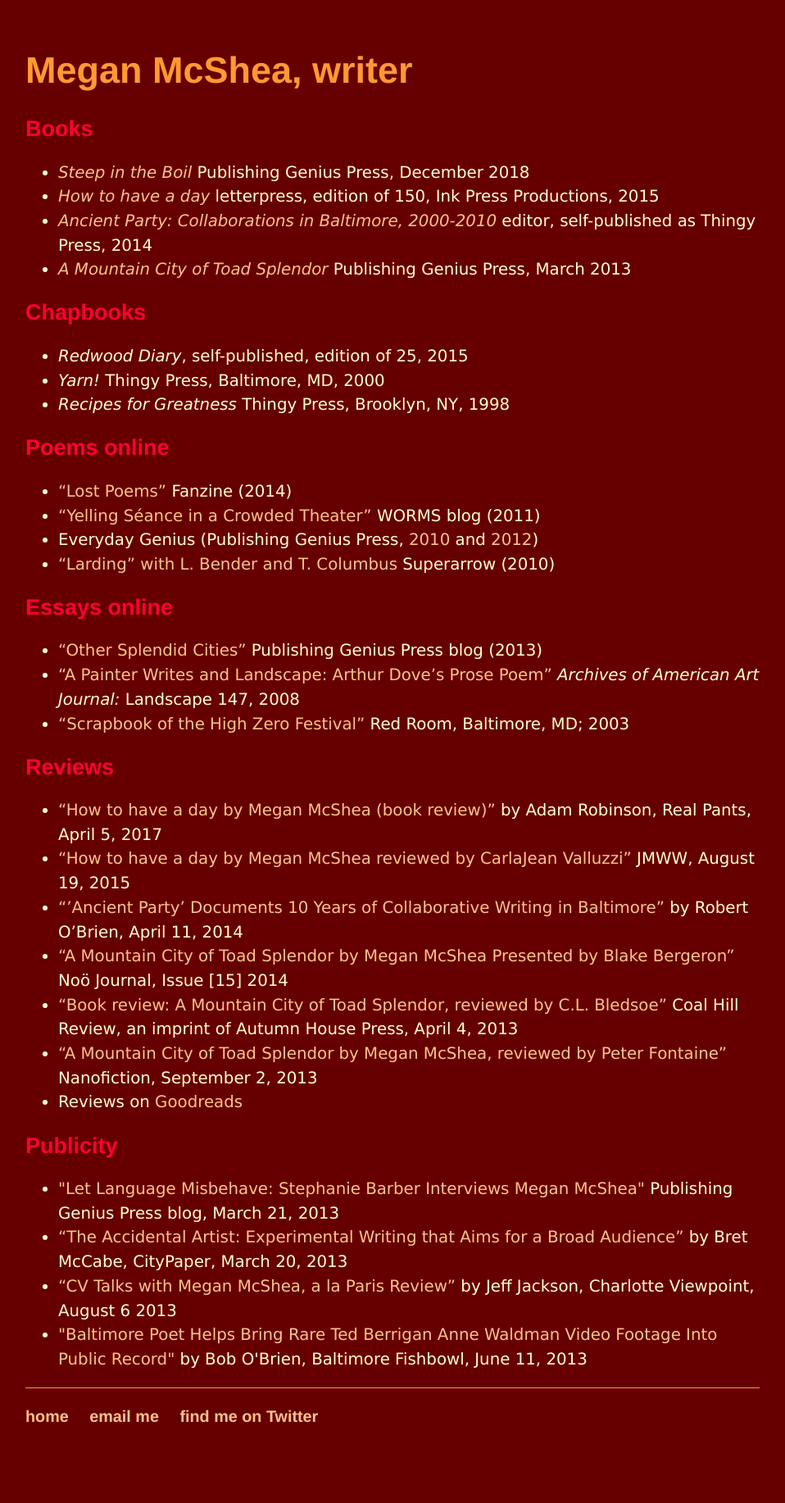
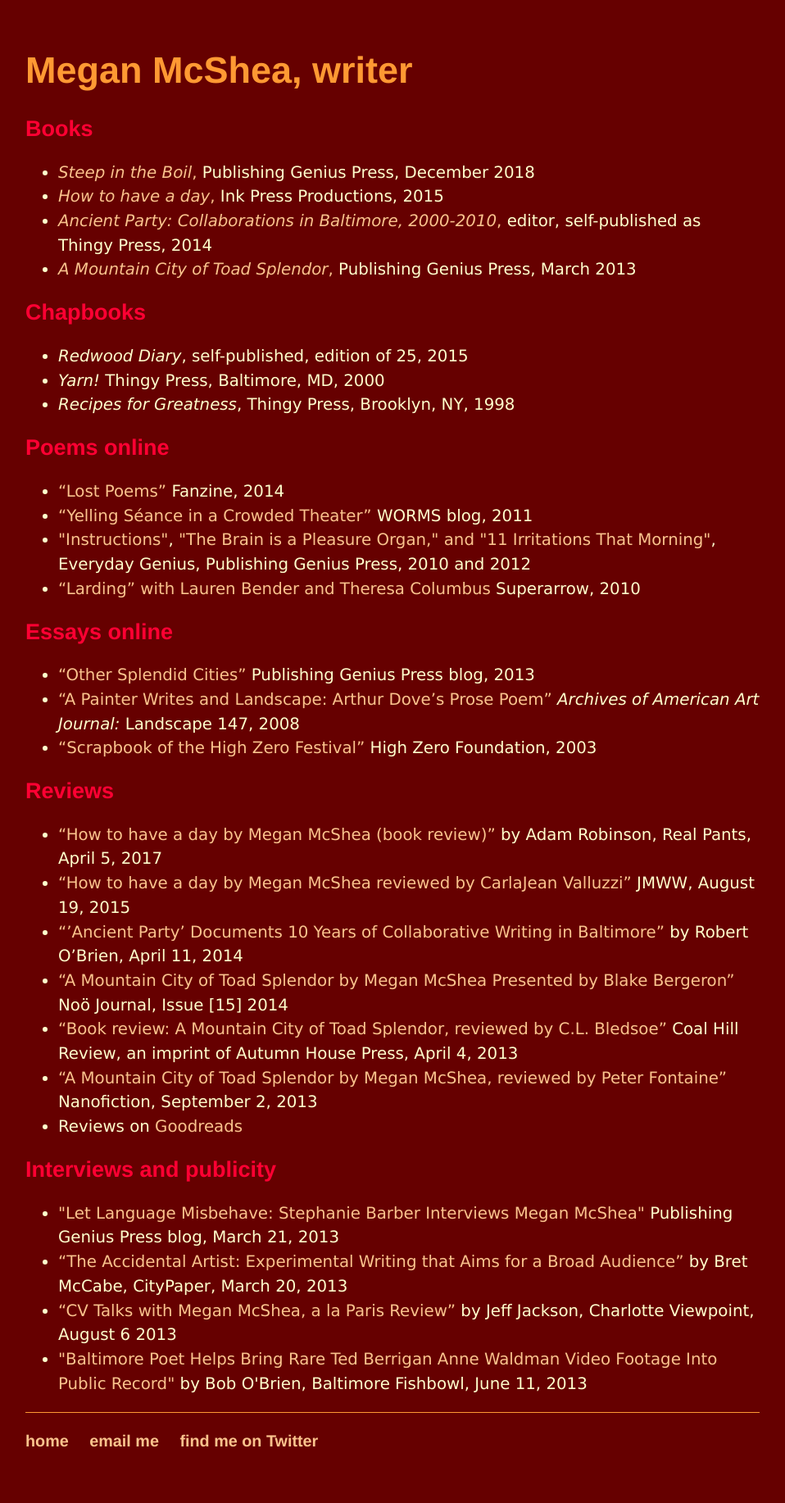
Before and after one commit to megan-mcshea/megan-mcshea.github.io, a Jekyll site: the page built from writer.html, in a window 1280 px wide. Shown: the whole page at 82% size, without its empty margins (161-1119 px from the left). Built offline with Jekyll 4.4.1, drawn with Linux system fonts in a browser that asks for light colours; before the commit the page ends 1804 px from its top, so only the background shows below that.

Commit message:
Update writer.html

```diff
--- a/writer.html
+++ b/writer.html
@@ -6,29 +6,29 @@ title: Megan McShea, writer
         <h1>Megan McShea, writer</h1>
 
 	<h2>Books</h2>
-	<ul><li><a href="https://www.publishinggenius.com/product/steep-in-the-boil/"><i>Steep in the Boil</i></a> Publishing Genius Press, December 2018</li>
-<li><a href="https://www.inkpressproductions.com/product-page/how-to-have-a-day-by-megan-mcshea"><i>How to have a day</i></a> letterpress, edition of 150, Ink Press Productions, 2015 </li>
-<li><a href="http://ancientparty.tumblr.com/"><i>Ancient Party: Collaborations in Baltimore, 2000-2010</i></a> editor, self-published as Thingy Press, 2014 </li>
-<li><a href="https://www.publishinggenius.com/product/a-mountain-city-of-toad-splendor-by-megan-mcshea/"><i>A Mountain City of Toad Splendor</i></a> Publishing Genius Press, March 2013 </li>
+	<ul><li><a href="https://www.publishinggenius.com/product/steep-in-the-boil/"><i>Steep in the Boil</i>,</a> Publishing Genius Press, December 2018</li>
+<li><a href="https://www.inkpressproductions.com/product-page/how-to-have-a-day-by-megan-mcshea"><i>How to have a day</i>,</a> Ink Press Productions, 2015 </li>
+<li><a href="http://ancientparty.tumblr.com/"><i>Ancient Party: Collaborations in Baltimore, 2000-2010</i>,</a> editor, self-published as Thingy Press, 2014 </li>
+<li><a href="https://www.publishinggenius.com/product/a-mountain-city-of-toad-splendor-by-megan-mcshea/"><i>A Mountain City of Toad Splendor</i>,</a> Publishing Genius Press, March 2013 </li>
 </ul>
 
 	<h2>Chapbooks</h2>
 	<ul><li><i>Redwood Diary</i>, self-published, edition of 25, 2015</li>
 		<li><i>Yarn!</i> Thingy Press, Baltimore, MD, 2000</li>
-		<li><i>Recipes for Greatness</i> Thingy Press, Brooklyn, NY, 1998</li>
+		<li><i>Recipes for Greatness</i>, Thingy Press, Brooklyn, NY, 1998</li>
 </ul>
 
 	<h2>Poems online</h2>
-	<ul><li><a href="http://thefanzine.com/lost-poems/">“Lost Poems”</a> Fanzine (2014)</li>
-<li><a href="http://wormsbaltimore.blogspot.com/2011/12/yelling-seance-in-crowded-theater.html">“Yelling Séance in a Crowded Theater”</a> WORMS blog (2011) </li>
-<li>Everyday Genius (Publishing Genius Press, <a href="http://www.everyday-genius.com/2010/01/megan-mcshea.html">2010</a> and <a href="http://www.everyday-genius.com/2012/03/megan-mcshea.html">2012</a>)</li>
-<li><a href="http://www.superarrow.org/IssueThree/BCM.html">“Larding” with L. Bender and T. Columbus</a> Superarrow (2010)</li>
+	<ul><li><a href="http://thefanzine.com/lost-poems/">“Lost Poems”</a> Fanzine, 2014</li>
+<li><a href="http://wormsbaltimore.blogspot.com/2011/12/yelling-seance-in-crowded-theater.html">“Yelling Séance in a Crowded Theater”</a> WORMS blog, 2011 </li>
+		<li><a href="http://www.everyday-genius.com/2010/01/megan-mcshea.html">"Instructions"</a>, <a href="http://www.everyday-genius.com/2012/03/megan-mcshea.html">"The Brain is a Pleasure Organ," and "11 Irritations That Morning"</a>, Everyday Genius, Publishing Genius Press, 2010 and 2012</li>
+<li><a href="http://www.superarrow.org/IssueThree/BCM.html">“Larding” with Lauren Bender and Theresa Columbus</a> Superarrow, 2010</li>
 	</ul>
 
 	<h2>Essays online</h2>
-	<ul><li><a href="http://publishinggenius.com/?p=1729">“Other Splendid Cities”</a> Publishing Genius Press blog (2013)</li>
+	<ul><li><a href="http://publishinggenius.com/?p=1729">“Other Splendid Cities”</a> Publishing Genius Press blog, 2013</li>
 <li><a href="http://www.journals.uchicago.edu/toc/aaa/2008/47/1%2F2">“A Painter Writes and Landscape: Arthur Dove’s Prose Poem”</a> <i>Archives of American Art Journal:</i> Landscape 147, 2008</li>
-		<li><a href="http://www.highzero.org/2003_documentation">“Scrapbook of the High Zero Festival”</a> Red Room, Baltimore, MD; 2003 </li>
+		<li><a href="http://www.highzero.org/2003_documentation">“Scrapbook of the High Zero Festival”</a> High Zero Foundation, 2003 </li>
 	</ul>
 
 	<h2>Reviews</h2>
@@ -41,7 +41,7 @@ title: Megan McShea, writer
 		<li>Reviews on <a href="https://www.goodreads.com/author/show/4657321.Megan_McShea">Goodreads</a></li>
 </ul>
 
-	<h2>Publicity</h2>
+	<h2>Interviews and publicity</h2>
 	<ul>
 <li><a href="http://www.publishinggenius.com/let-language-misbehave-stephanie-barber-interviews-megan-mcshea/">"Let Language Misbehave: Stephanie Barber Interviews Megan McShea"</a> Publishing Genius Press blog, March 21, 2013</li>
 <li><a href="https://web.archive.org/web/20130323053940/http://citypaper.com/arts/books/the-accidental-artist-1.1460552">“The Accidental Artist: Experimental Writing that Aims for a Broad Audience”</a> by Bret McCabe, CityPaper, March 20, 2013 </li>
```
